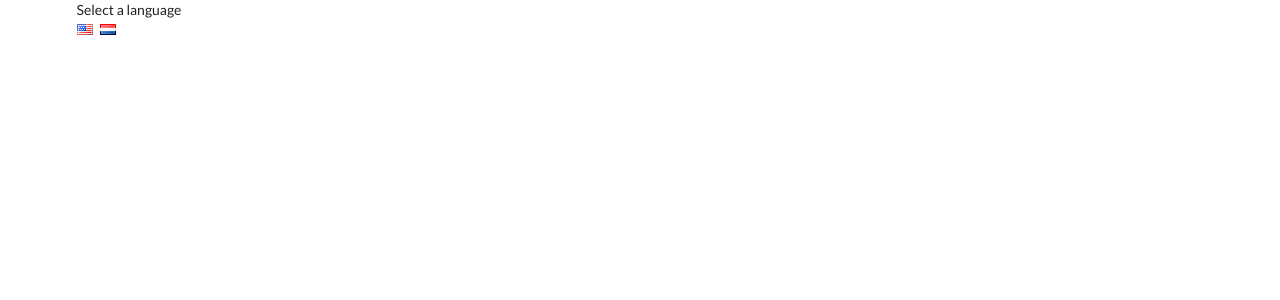
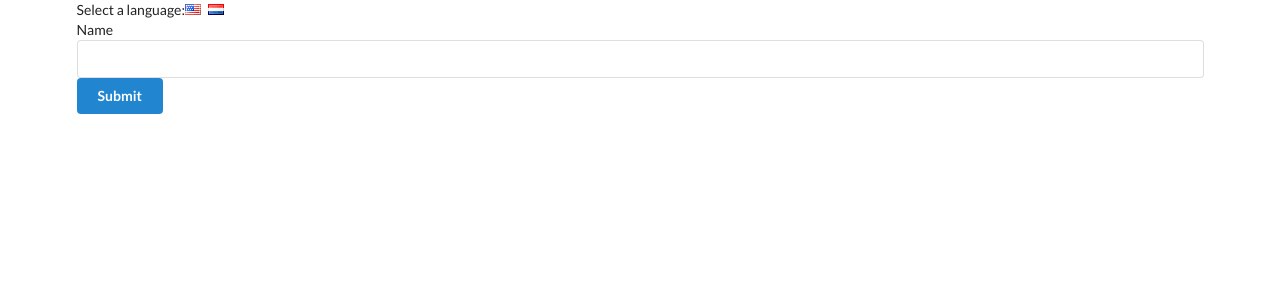
Before and after one commit to mivchal333/translate-react-context, a React (Create React App) app: page / in a window 1280 px wide. Shown: the top 300 px of the page. Built offline with nearby package versions, Linux system fonts and the light colour scheme.

Commit message:
components

```diff
--- a/src/App.jsx
+++ b/src/App.jsx
@@ -1,4 +1,5 @@
 import React from "react";
+import UserCreate from "./UserCreate";
 
 class App extends React.Component {
     constructor(props) {
@@ -19,9 +20,11 @@
     render() {
         return (
             <div className="ui container">
-                <div>Select a language</div>
-                <i className="flag us" onClick={() => this.onLanguageChange('english')}/>
-                <i className="flag nl" onClick={() => this.onLanguageChange('dutch')}/>
+                <div>Select a language:
+                    <i className="flag us" onClick={() => this.onLanguageChange('english')}/>
+                    <i className="flag nl" onClick={() => this.onLanguageChange('dutch')}/>
+                </div>
+                <UserCreate/>
             </div>
         );
     }
--- /dev/null
+++ b/src/Button.jsx
@@ -0,0 +1,11 @@
+import React, {Component} from 'react';
+
+class Button extends Component {
+    render() {
+        return (
+            <button className="ui primary button">Submit</button>
+        );
+    }
+}
+
+export default Button;
--- /dev/null
+++ b/src/Field.jsx
@@ -0,0 +1,14 @@
+import React, {Component} from 'react';
+
+class Field extends Component {
+    render() {
+        return (
+            <div className="ui filed">
+                <label>Name</label>
+                <input/>
+            </div>
+        );
+    }
+}
+
+export default Field;
--- /dev/null
+++ b/src/UserCreate.jsx
@@ -0,0 +1,14 @@
+import React from 'react';
+import Button from "./Button";
+import Field from "./Field";
+
+const UserCreate = () => {
+    return (
+        <div className="ui form">
+            <Field/>
+            <Button/>
+        </div>
+    );
+};
+
+export default UserCreate;
```
